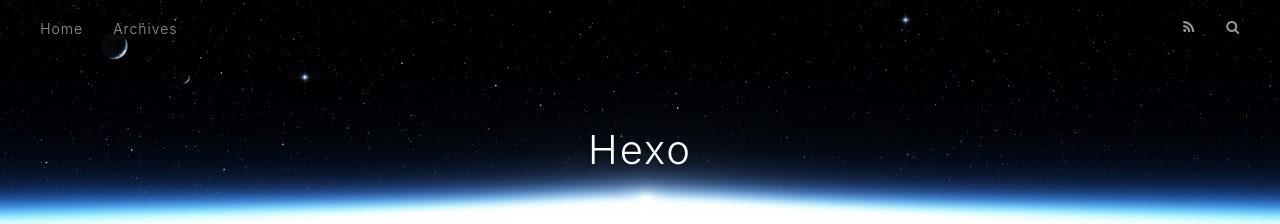
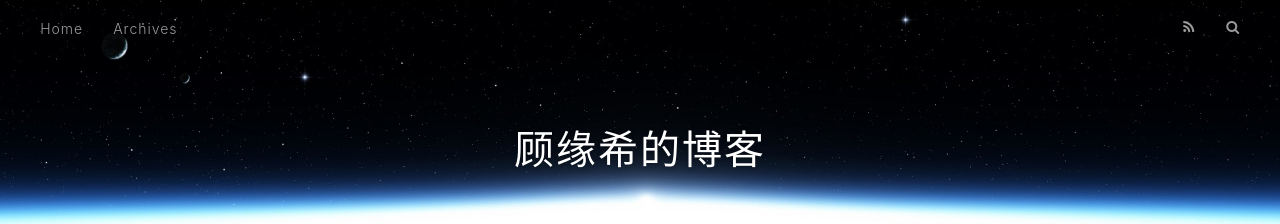
Before and after one commit to guyuanxi/guyuanxi.github.io, a plain HTML site: page index.html in a window 1280 px wide. Shown: the top 224 px of the page. Drawn offline with nearby package versions, Linux system fonts and the light colour scheme.

Commit message:
Site updated: 2019-05-02 19:54:24

```diff
--- a/index.html
+++ b/index.html
@@ -5,17 +5,17 @@
 
 
 
-  <title>Hexo</title>
+  <title>顾缘希的博客</title>
   <meta name="viewport" content="width=device-width, initial-scale=1, maximum-scale=1">
   <meta property="og:type" content="website">
-<meta property="og:title" content="Hexo">
+<meta property="og:title" content="顾缘希的博客">
 <meta property="og:url" content="http://yoursite.com/index.html">
-<meta property="og:site_name" content="Hexo">
+<meta property="og:site_name" content="顾缘希的博客">
 <meta property="og:locale" content="default">
 <meta name="twitter:card" content="summary">
-<meta name="twitter:title" content="Hexo">
+<meta name="twitter:title" content="顾缘希的博客">
 
-    <link rel="alternate" href="/atom.xml" title="Hexo" type="application/atom+xml">
+    <link rel="alternate" href="/atom.xml" title="顾缘希的博客" type="application/atom+xml">
 
 
     <link rel="icon" href="/favicon.png">
@@ -34,7 +34,7 @@
   <div id="header-outer" class="outer">
     <div id="header-title" class="inner">
       <h1 id="logo-wrap">
-        <a href="/" id="logo">Hexo</a>
+        <a href="/" id="logo">顾缘希的博客</a>
       </h1>
 
     </div>
@@ -97,7 +97,7 @@
 
     </div>
     <footer class="article-footer">
-      <a data-url="http://yoursite.com/2019/05/02/hello-world/" data-id="cjv6l9f4x0000pcnvgg631vro" class="article-share-link">Share</a>
+      <a data-url="http://yoursite.com/2019/05/02/hello-world/" data-id="cjv6la2wm0000f4nvero4n39o" class="article-share-link">Share</a>
 
 
     </footer>
```
Also changed, not shown: 2019/05/02/hello-world/index.html (+5 -5 lines), archives/2019/05/index.html (+6 -6 lines), archives/2019/index.html (+6 -6 lines), archives/index.html (+6 -6 lines).
